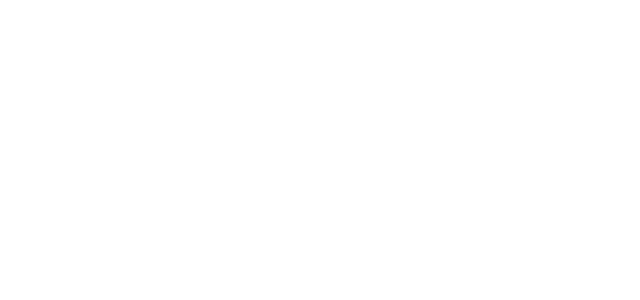
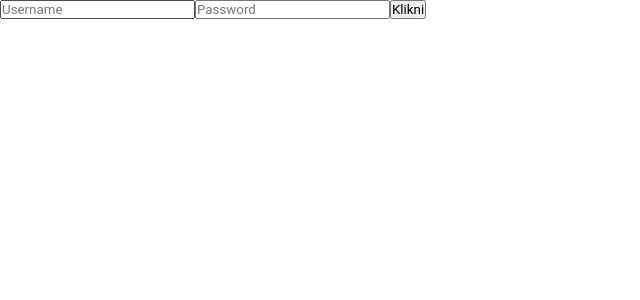
Before and after one commit to Vladjivostok/Cirrus, a React (Create React App) app: page / in a window 1280 px wide. Shown: the top 300 px of the page, without its empty margins (0-640 px from the left). Built offline with nearby package versions, Linux system fonts and the light colour scheme; the HTML template or start-up script is replaced by a standard one.

Commit message:
Working on form UI

```diff
--- a/package.json
+++ b/package.json
@@ -8,6 +8,7 @@
     "@testing-library/user-event": "^13.5.0",
     "react": "^18.1.0",
     "react-dom": "^18.1.0",
+    "react-hook-form": "^7.31.3",
     "react-scripts": "5.0.1",
     "typescript": "^4.7.2",
     "web-vitals": "^2.1.4"
--- a/src/App.css
+++ b/src/App.css
@@ -0,0 +1,15 @@
+* {
+  margin: 0;
+  padding: 0;
+  box-sizing: border-box;
+  font-family: "Roboto";
+}
+
+body {
+  font-size: 62.5%;
+}
+
+a {
+  text-decoration: none;
+  color: inherit;
+}
--- a/src/App.tsx
+++ b/src/App.tsx
@@ -1,8 +1,9 @@
-import React from 'react';
-import './App.css';
+import React from "react";
+import "./App.css";
+import LoginPage from "./components/pages/LoginPage";
 
 const App: React.FC = () => {
-  return <div className='App'></div>;
+  return <LoginPage />;
 };
 
 export default App;
--- /dev/null
+++ b/src/components/atoms/button/Button.tsx
@@ -0,0 +1,7 @@
+import React from "react";
+
+const Button: React.FC = () => {
+  return <button type="submit">Klikni</button>;
+};
+
+export default Button;
--- /dev/null
+++ b/src/components/atoms/input/Input.tsx
@@ -0,0 +1,16 @@
+import React from "react";
+
+type InputType = "text" | "password";
+
+type InputProps = {
+  id: string;
+  name: string;
+  type: InputType;
+  placeholder: string;
+};
+
+const Input: React.FC<InputProps> = ({ id, name, type, placeholder }) => {
+  return <input id={id} name={name} type={type} placeholder={placeholder} />;
+};
+
+export default Input;
--- /dev/null
+++ b/src/components/molecules/loginForm/LoginForm.tsx
@@ -0,0 +1,21 @@
+import React from "react";
+
+import Input from "../../atoms/input/Input";
+import Button from "../../atoms/button/Button";
+
+const Form: React.FC = () => {
+  return (
+    <form>
+      <Input id={""} name={"username"} type={"text"} placeholder={"Username"} />
+      <Input
+        id={""}
+        name={"password"}
+        type={"password"}
+        placeholder={"Password"}
+      />
+      <Button />
+    </form>
+  );
+};
+
+export default Form;
--- /dev/null
+++ b/src/components/pages/LoginPage.tsx
@@ -0,0 +1,11 @@
+import Form from "../molecules/loginForm/LoginForm";
+
+import React from 'react'
+
+const LoginPage:React.FC = () => {
+  return (
+    <Form/>
+  )
+}
+
+export default LoginPage
```
Also changed, not shown: src/components/atoms/button/button.css (added), src/components/atoms/input/input.css (added), src/components/molecules/loginForm/loginForm.css (added), 1 other file (tests, documents, lock files or other folders).
